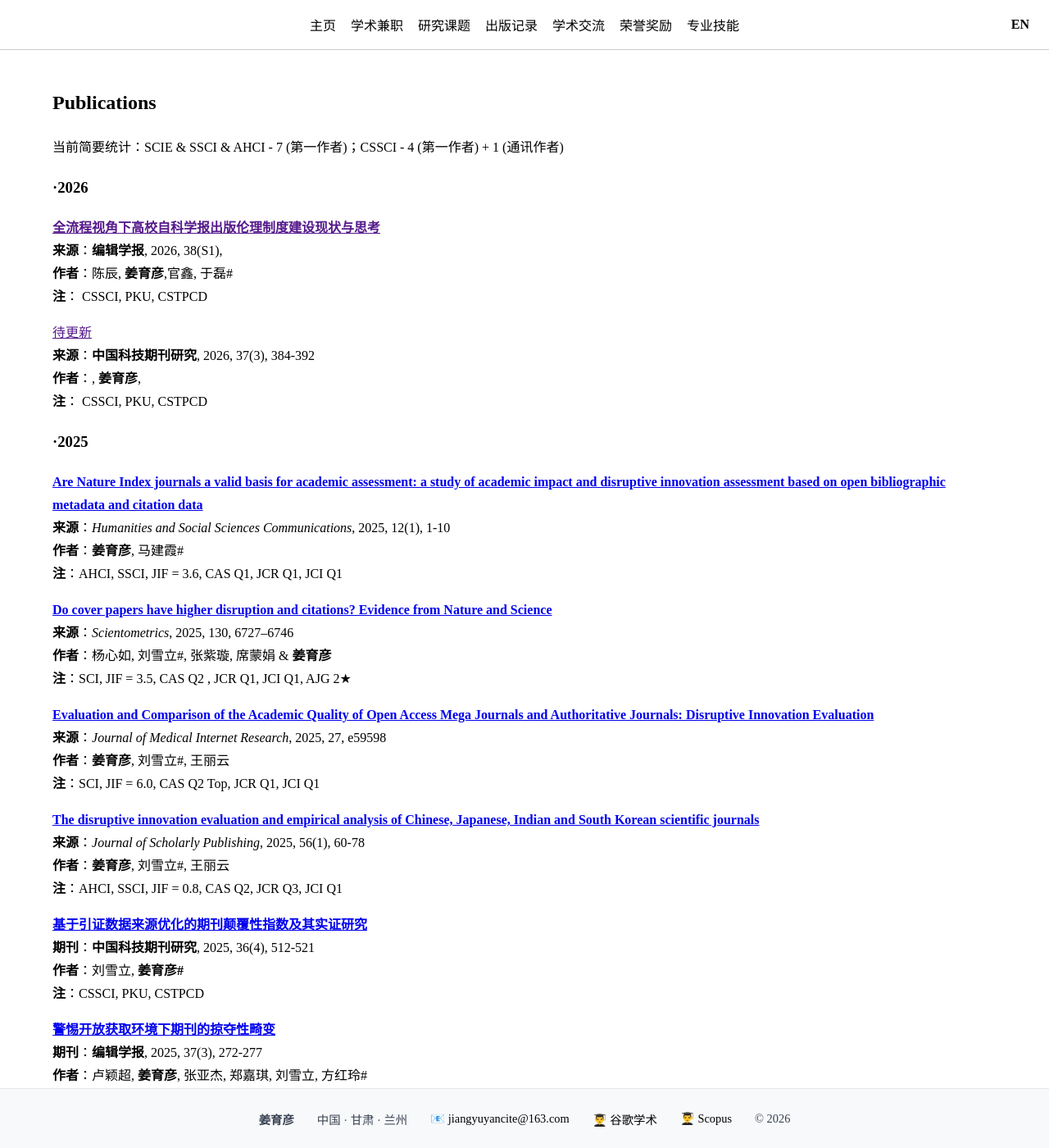
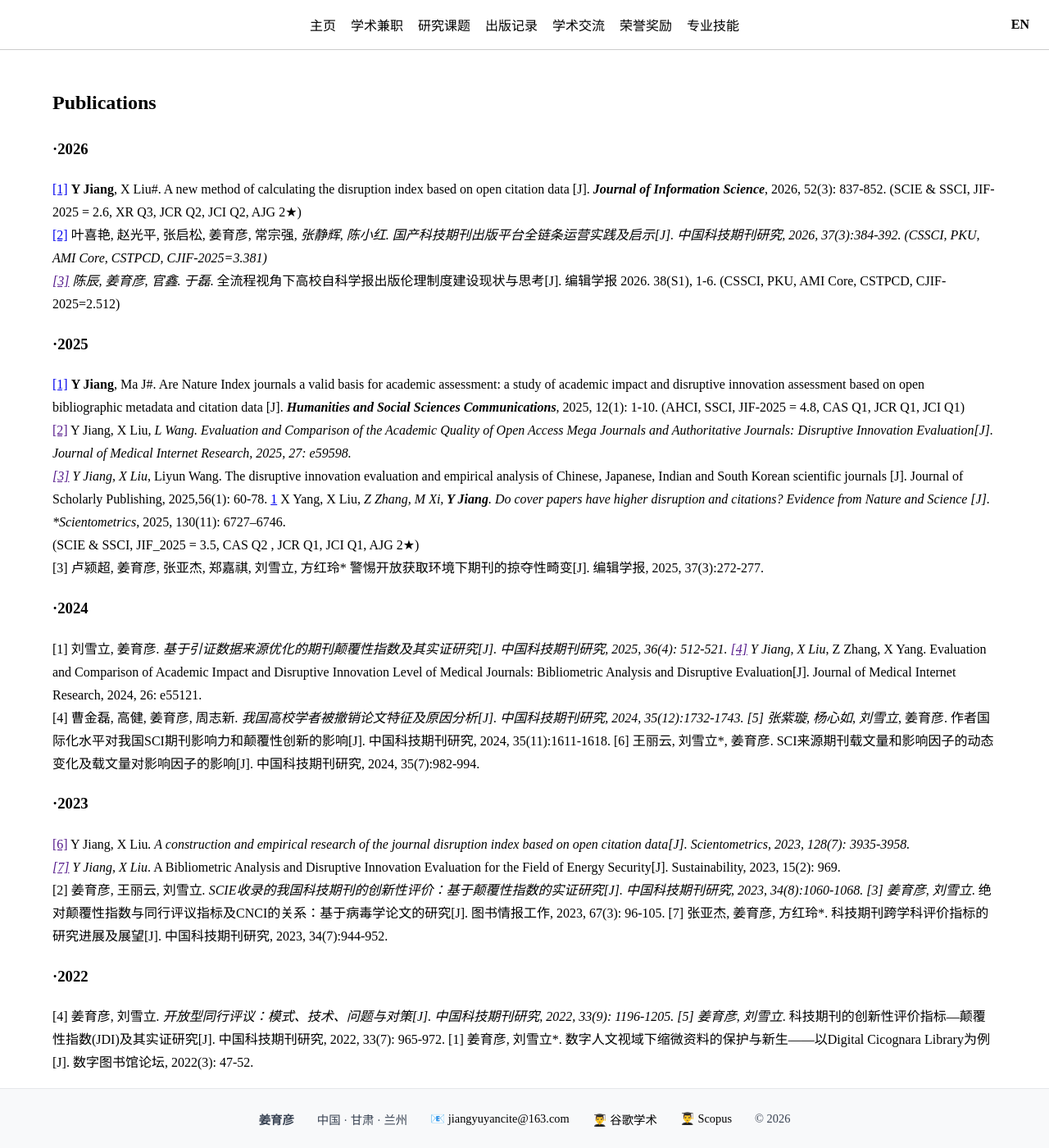
Before and after one commit to jiang-yuyan/Yuyan-Jiang-CV, a Jekyll site: the page built from publication/publications-zh.md, in a window 1280 px wide and 1400 px high. Shown: the whole window at 82% size. Built offline with Jekyll 4.4.1, drawn with Linux system fonts in a browser that asks for light colours; some of the changed text lies outside the part shown.

Commit message:
Daily Update

```diff
--- a/publication/publications-zh.md
+++ b/publication/publications-zh.md
@@ -5,130 +5,44 @@ title: publications-zh
 
 ## Publications
 
-当前简要统计：SCIE & SSCI & AHCI - 7 (第一作者)；CSSCI - 4 (第一作者) + 1 (通讯作者)
 
 <h3 id="publications-2026">·2026</h3>
 
-[**全流程视角下高校自科学报出版伦理制度建设现状与思考**]()
-**来源**：**编辑学报**, 2026, 38(S1),
-**作者**：陈辰, __姜育彦__,官鑫, 于磊#
-**注**： CSSCI, PKU, CSTPCD
-
-[待更新]()
-**来源**：**中国科技期刊研究**, 2026, 37(3), 384-392
-**作者**：, __姜育彦__,
-**注**： CSSCI, PKU, CSTPCD
+[[1]](https://journals.sagepub.com/doi/abs/10.1177/01655515241263545) **Y Jiang**, X Liu#. A new method of calculating the disruption index based on open citation data [J]. ***Journal of Information Science***, 2026, 52(3): 837-852.  (SCIE & SSCI, JIF-2025 = 2.6, XR Q3, JCR Q2, JCI Q2, AJG 2★)
+[[2]](https://www.cjstp.cn/CN/Y2026/V37/I3/384) 叶喜艳, 赵光平, 张启松, 姜育彦, 常宗强*, 张静辉, 陈小红. 国产科技期刊出版平台全链条运营实践及启示[J]. 中国科技期刊研究, 2026, 37(3):384-392. (CSSCI, PKU, AMI Core, CSTPCD, CJIF-2025=3.381)
+[[3]]() 陈辰, 姜育彦, 官鑫. 于磊*. 全流程视角下高校自科学报出版伦理制度建设现状与思考[J]. 编辑学报 2026. 38(S1), 1-6. (CSSCI, PKU, AMI Core, CSTPCD, CJIF-2025=2.512)
 
 <h3 id="publications-2025">·2025</h3>
 
-[**Are Nature Index journals a valid basis for academic assessment: a study of academic impact and disruptive innovation assessment based on open bibliographic metadata and citation data**](http://www.nature.com/articles/s41599-025-05387-6)
-**来源**：*Humanities and Social Sciences Communications*, 2025, 12(1), 1-10
-**作者**：__姜育彦__, 马建霞#
-**注**：AHCI, SSCI, JIF = 3.6, CAS Q1, JCR Q1, JCI Q1
+[[1]](http://www.nature.com/articles/s41599-025-05387-6) **Y Jiang**, Ma J#. Are Nature Index journals a valid basis for academic assessment: a study of academic impact and disruptive innovation assessment based on open bibliographic metadata and citation data [J]. ***Humanities and Social Sciences Communications***, 2025, 12(1): 1-10. (AHCI, SSCI, JIF-2025 = 4.8, CAS Q1, JCR Q1, JCI Q1)
+[[2]]() Y Jiang, X Liu*, L Wang. Evaluation and Comparison of the Academic Quality of Open Access Mega Journals and Authoritative Journals: Disruptive Innovation Evaluation[J]. Journal of Medical Internet Research, 2025, 27: e59598.
+[[3]]() Y Jiang, X Liu*, Liyun Wang. The disruptive innovation evaluation and empirical analysis of Chinese, Japanese, Indian and South Korean scientific journals [J]. Journal of Scholarly Publishing, 2025,56(1): 60-78.
+[1](https://link.springer.com/article/10.1007/s11192-025-05486-w) X Yang, X Liu*, Z Zhang, M Xi, **Y Jiang**. Do cover papers have higher disruption and citations? Evidence from Nature and Science [J]. *Scientometrics*, 2025, 130(11): 6727–6746.
+(SCIE & SSCI, JIF_2025 = 3.5, CAS Q2 , JCR Q1, JCI Q1, AJG 2★)
+[3] 卢颍超, 姜育彦, 张亚杰, 郑嘉祺, 刘雪立, 方红玲* 警惕开放获取环境下期刊的掠夺性畸变[J]. 编辑学报, 2025, 37(3):272-277.
+<h3 id="publications-2025">·2024</h3>
 
-[**Do cover papers have higher disruption and citations? Evidence from Nature and Science**](https://link.springer.com/article/10.1007/s11192-025-05486-w)
-**来源**：*Scientometrics*, 2025, 130,  6727–6746
-**作者**：杨心如, 刘雪立#, 张紫璇, 席蒙娟 & __姜育彦__
-**注**：SCI, JIF = 3.5, CAS Q2 , JCR Q1, JCI Q1, AJG 2★
+[1] 刘雪立, 姜育彦*. 基于引证数据来源优化的期刊颠覆性指数及其实证研究[J]. 中国科技期刊研究, 2025, 36(4): 512-521.
+[[4]]() Y Jiang, X Liu*, Z Zhang, X Yang. Evaluation and Comparison of Academic Impact and Disruptive Innovation Level of Medical Journals: Bibliometric Analysis and Disruptive Evaluation[J]. Journal of Medical Internet Research, 2024, 26: e55121.
+[4] 曹金磊, 高健, 姜育彦, 周志新*. 我国高校学者被撤销论文特征及原因分析[J]. 中国科技期刊研究, 2024, 35(12):1732-1743.
+[5] 张紫璇, 杨心如, 刘雪立*, 姜育彦. 作者国际化水平对我国SCI期刊影响力和颠覆性创新的影响[J]. 中国科技期刊研究, 2024, 35(11):1611-1618.
+[6] 王丽云, 刘雪立*, 姜育彦. SCI来源期刊载文量和影响因子的动态变化及载文量对影响因子的影响[J]. 中国科技期刊研究, 2024, 35(7):982-994.
 
-[**Evaluation and Comparison of the Academic Quality of Open Access Mega Journals and Authoritative Journals: Disruptive Innovation Evaluation**](https://www.jmir.org/2025/1/e59598)
-**来源**：*Journal of Medical Internet Research*, 2025, 27, e59598
-**作者**：__姜育彦__, 刘雪立#, 王丽云
-**注**：SCI, JIF = 6.0, CAS Q2 Top, JCR Q1, JCI Q1
+<h3 id="publications-2025">·2023</h3>
 
-[**The disruptive innovation evaluation and empirical analysis of Chinese, Japanese, Indian and South Korean scientific journals**](https://utppublishing.com/doi/10.3138/jsp-2023-0056)
-**来源**：*Journal of Scholarly Publishing*, 2025, 56(1), 60-78
-**作者**：__姜育彦__, 刘雪立#, 王丽云
-**注**：AHCI, SSCI, JIF = 0.8, CAS Q2, JCR Q3, JCI Q1
-
-[**基于引证数据来源优化的期刊颠覆性指数及其实证研究**](https://www.cjstp.cn/CN/10.11946/cjstp.202411071210)
-**期刊**：**中国科技期刊研究**, 2025, 36(4), 512-521
-**作者**：刘雪立, __姜育彦#__
-**注**：CSSCI, PKU, CSTPCD
-
-[**警惕开放获取环境下期刊的掠夺性畸变**](http://bjxb.cessp.org.cn/ch/reader/view_abstract.aspx?file_no=20250309&flag=1)
-**期刊**：**编辑学报**, 2025, 37(3), 272-277
-**作者**：卢颖超, __姜育彦__, 张亚杰, 郑嘉琪, 刘雪立, 方红玲#
-**注**：CSSCI, PKU, CSTPCD
-
-<h3 id="publications-2024">·2024</h3>
-
-[**Evaluation and Comparison of Academic Impact and Disruptive Innovation Level of Medical Journals: Bibliometric Analysis and Disruptive Evaluation**](https://www.jmir.org/2024/1/e55121)
-**来源**：*Journal of Medical Internet Research*, 2024, 26, e55121
-**作者**：__姜育彦__, 刘雪立#, 王丽云
-**注**：SCI, JIF = 5.8, CAS Q2 Top, JCR Q1, JCI Q1
-
-[**A new method of calculating the disruption index based on open citation data**](https://journals.sagepub.com/doi/abs/10.1177/01655515241263545)
-**来源**：*Journal of Information Science*, 2024, 26, 01655515241263545 (Online First)
-**作者**：__姜育彦__, 刘雪立#
-**注**：SCI, JIF = 1.8, CAS Q4, JCR Q2, JCI Q2, AJG 2★
-
-[**我国高校学者被撤销论文特征及原因分析**](https://www.cjstp.cn/CN/10.11946/cjstp.202409020964)
-**来源**：**中国科技期刊研究**, 2024, 35(12), 1732-1743
-**作者**：曹金磊, 高健, __姜育彦__, 周志新#
-**注**：CSSCI, PKU, CSTPCD
-
-[**作者国际化水平对我国SCI期刊影响力和颠覆性创新的影响**](https://www.cjstp.cn/CN/10.11946/cjstp.202405210538)
-**来源**：**中国科技期刊研究**, 2024, 35(11), 1611-1618
-**作者**：张紫璇, 杨心如, 刘雪立#, __姜育彦__
-**注**：CSSCI, PKU, CSTPCD
-
-[**SCI来源期刊载文量和影响因子的动态变化及载文量对影响因子的影响**](https://www.cjstp.cn/CN/10.11946/cjstp.202402130115)
-**来源**：**中国科技期刊研究**, 2024, 35(7), 982-994
-**作者**：王丽云, 刘雪立#, __姜育彦__
-**注**：CSSCI, PKU, CSTPCD
-
-<h3 id="publications-2023">·2023</h3>
-
-[**A construction and empirical research of the journal disruption index based on open citation data**](https://link.springer.com/article/10.1007/s11192-023-04737-y)
-**来源**：*Scientometrics*, 2023, 128(7), 3935-3958
-**作者**：__姜育彦__, 刘雪立#
-**注**：SCI, JIF = 3.9, CAS Q3, JCR Q1, JCI Q1, AJG 2★
-
-[**A Bibliometric Analysis and Disruptive Innovation Evaluation for the Field of Energy Securit**](https://www.mdpi.com/2071-1050/15/2/969)
-**来源**：*Sustainability*, 2023, 15(2), 969
-**作者**：__姜育彦__, 刘雪立#
-**注**：SCI, JIF = 3.9, CAS Q3, JCR Q2, JCI Q2
-
-[**SCIE收录的我国科技期刊创新性评价：基于颠覆性指数的实证研究**](https://www.cjstp.cn/CN/10.11946/cjstp.202302190096)
-**来源**：**中国科技期刊研究**, 2023, 34(8), 1060-1068
-**作者**：__姜育彦__, 王丽云, 刘雪立#
-**注**：CSSCI, PKU, CSTPCD
-
-[**科技期刊跨学科评价指标的研究进展及展望**](https://www.cjstp.cn/CN/10.11946/cjstp.202301130027)
-**来源**：**中国科技期刊研究**, 2023, 34(7), 944-952
-**作者**：张亚杰, __姜育彦__, 方红玲#
-**注**：CSSCI, PKU, CSTPCD
-
-[**绝对颠覆性指数与同行评议指标及CNCI的关系：基于病毒学论文的研究**](https://www.lis.ac.cn/CN/10.13266/j.issn.0252-3116.2023.03.009)
-**来源**：**图书情报工作**, 2023, 67(3), 96-105
-**作者**：__姜育彦__, 刘雪立#
-**注**：CSSCI, PKU, CSTPCD, Scopus
+[[6]]() Y Jiang, X Liu*. A construction and empirical research of the journal disruption index based on open citation data[J]. Scientometrics, 2023, 128(7): 3935-3958.
+[[7]]() Y Jiang, X Liu*. A Bibliometric Analysis and Disruptive Innovation Evaluation for the Field of Energy Security[J]. Sustainability, 2023, 15(2): 969.
+[2] 姜育彦, 王丽云, 刘雪立*. SCIE收录的我国科技期刊的创新性评价：基于颠覆性指数的实证研究[J]. 中国科技期刊研究, 2023, 34(8):1060-1068.
+[3] 姜育彦, 刘雪立*. 绝对颠覆性指数与同行评议指标及CNCI的关系：基于病毒学论文的研究[J]. 图书情报工作, 2023, 67(3): 96-105.
+[7] 张亚杰, 姜育彦, 方红玲*. 科技期刊跨学科评价指标的研究进展及展望[J]. 中国科技期刊研究, 2023, 34(7):944-952.
 
 <h3 id="publications-2022">·2022</h3>
 
-[**开放型同行评议：模式、技术、问题与对策**](https://www.cjstp.cn/CN/10.11946/cjstp.202202280120)
-**来源**：**中国科技期刊研究**, 2022, 33(9), 1196-1205
-**作者**：__姜育彦__, 刘雪立#
-**注**：CSSCI, PKU, CSTPCD
-
-[**科技期刊的创新性评价指标——期刊颠覆性指数(JDI)及其实证研究**](https://www.cjstp.cn/CN/10.11946/cjstp.202205240418)
-**来源**：**中国科技期刊研究**, 2022, 33(7), 965-972
-**作者**：__姜育彦__, 刘雪立#
-**注**：CSSCI, PKU, CSTPCD
-
-[**数字人文视域下缩微资料的保护与新生——以Digital Cicognara Library为例**](https://dlf.istic.ac.cn/dlf/ch/reader/view_abstract.aspx?file_no=202203007&flag=1)
-**来源**：**数字图书馆论坛**, 2022(3), 47-52
-**作者**：__姜育彦__, 刘雪立#
-**注**：CSSCI(E), CSTPCD
-
-[**基于馆藏题录分词索引的阅读推广新模式**]()
-**来源**：**数字与缩微影像**, 2022(1), 37-40
-**作者**：__姜育彦__, 李雅茹#
-**注**：-
+[4] 姜育彦, 刘雪立*. 开放型同行评议：模式、技术、问题与对策[J]. 中国科技期刊研究, 2022, 33(9): 1196-1205.
+[5] 姜育彦, 刘雪立*. 科技期刊的创新性评价指标—颠覆性指数(JDI)及其实证研究[J]. 中国科技期刊研究, 2022, 33(7): 965-972.
+[1] 姜育彦, 刘雪立*. 数字人文视域下缩微资料的保护与新生——以Digital Cicognara Library为例[J]. 数字图书馆论坛, 2022(3): 47-52.
 
 <h3 id="publications-2021">·2021</h3>
-
 [**读者行为数据驱动的高校图书馆馆藏建设模式探析**]()
 **来源**：**数字与缩微影像**, 2021(4),39-42
 **作者**：__姜育彦__, 李雅茹#
@@ -141,19 +55,5 @@ title: publications-zh
 
 <h3 id="publications-2020">·2020</h3>
 
-[**基于数字人文视角的“情感——时空”模型探析**](https://nytsqb.aiijournal.com/CN/10.13998/j.cnki.issn1002-1248.2020.03.16-0170)
-**来源**：**农业图书情报学报, 2020, 32(6), 23-33
-**作者**：__姜育彦__, 李雅茹#
-**注**：Scopus
-
-[**Using GitHub Open Sources and Database Methods Designed to Auto-Generate Chinese Tang Dynasty Poetry**](https://link.springer.com/chapter/10.1007/978-981-15-7530-3_32)
-**来源**：*Big Data and Security*, 2020, 1210, 417-428
-**作者**：俞海#, 李子旋, __姜育彦__
-**注**：Scopus
-
-[**近五年我国竞争情报文献研究热点研究分析**]()
-**来源**：**科技经济导刊**, 2020, 28(5), 7-9
-**作者**：__姜育彦__, 李雅茹#
-**注**：-
 
 _注：分区结果参考大类/小类中较高分区。_
```
Also changed, not shown: index-zh.md (+1 -1 lines), index.md (+2 -2 lines).
